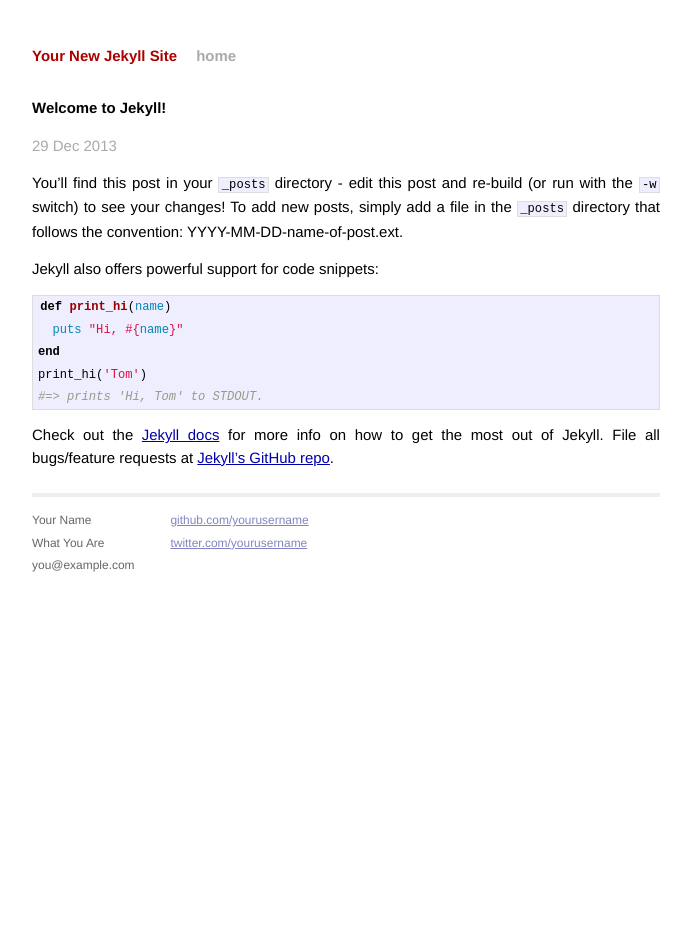
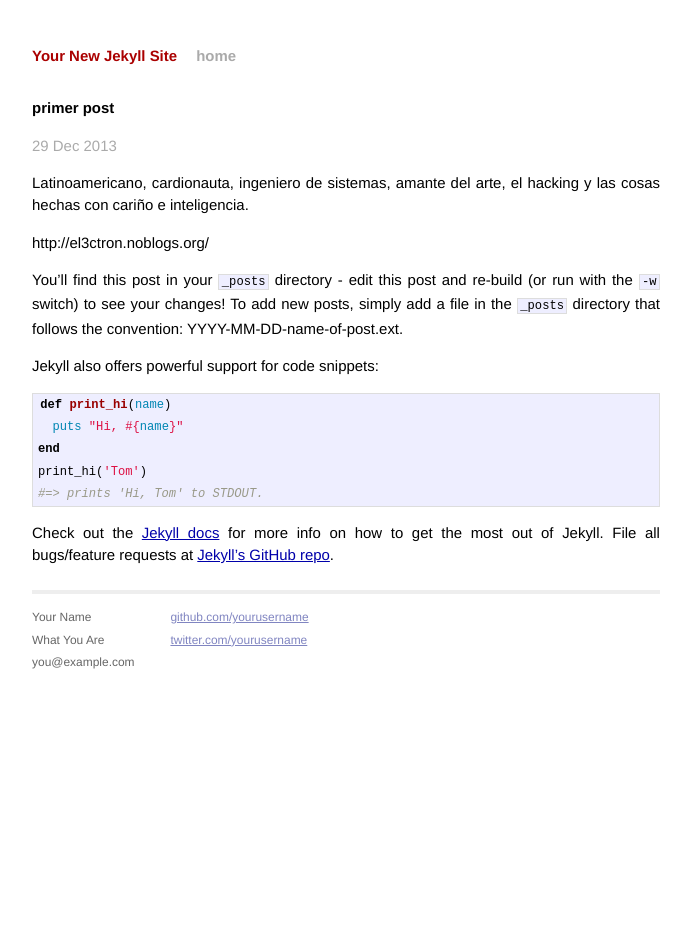
Before and after one commit to el3ctron/el3ctron.github.io, a Jekyll site: the page built from blog/_posts/2013-12-29-welcome-to-jekyll.markdown, in a window 1280 px wide. Shown: the whole page, without its empty margins (294-985 px from the left). Built offline with Jekyll 4.4.1, drawn with Linux system fonts in a browser that asks for light colours; Markdown is read by kramdown in place of the engine named in the settings.

Commit message:
agregando un blog

```diff
--- a/blog/_posts/2013-12-29-welcome-to-jekyll.markdown
+++ b/blog/_posts/2013-12-29-welcome-to-jekyll.markdown
@@ -1,9 +1,15 @@
 ---
 layout: post
-title:  "Welcome to Jekyll!"
+title:  "primer post"
 date:   2013-12-29 14:48:19
-categories: jekyll update
+categories: post el3ctron
 ---
+
+Latinoamericano, cardionauta, ingeniero de sistemas, amante del arte, el hacking y las cosas hechas con cariño e inteligencia.
+
+http://el3ctron.noblogs.org/
+
+[el3ctron-gh]: https://github.com/el3ctron
 
 You'll find this post in your `_posts` directory - edit this post and re-build (or run with the `-w` switch) to see your changes!
 To add new posts, simply add a file in the `_posts` directory that follows the convention: YYYY-MM-DD-name-of-post.ext.
```
